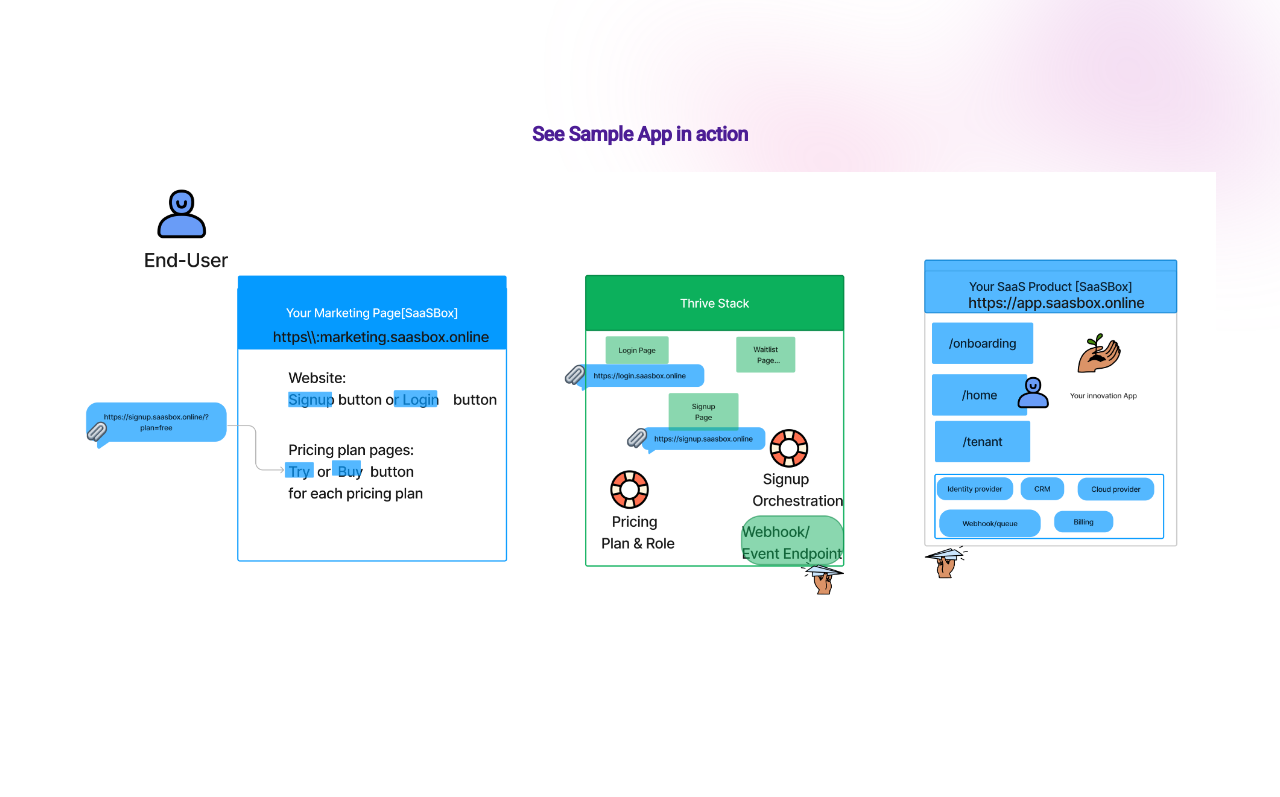
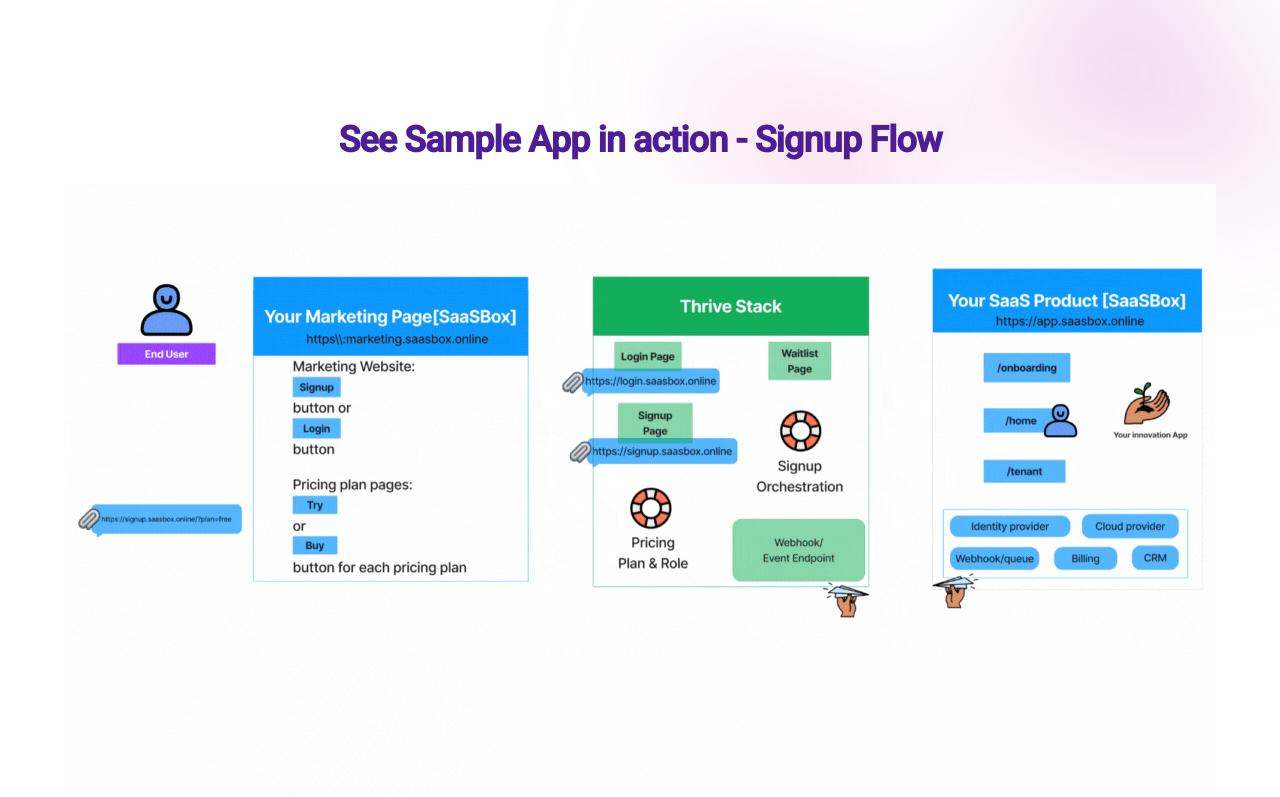
Before and after one commit to Thrivestack-public/sample-app-marketing-page, a React (Create React App) app: page / in a window 1280 px wide. Shown: the part 800-1597 px from the top of the page. Built offline with nearby package versions, Linux system fonts and the light colour scheme; a web font is replaced by a local one.

Commit message:
chore: added animated gif image

```diff
--- a/src/marketing/components/home/ImageSection.js
+++ b/src/marketing/components/home/ImageSection.js
@@ -9,12 +9,12 @@
         <div className="relative isolate px-2 lg:px-4">
           <div className="mx-auto  py-4 sm:py-6 lg:py-8">
             <div className="text-center w-full">
-              <h1 className="text-2xl font-bold tracking-tight text-violet-900 sm:text-xl">
+              <h1 className="text-4xl font-bold tracking-tight text-violet-900 sm:text-2xl">
                 {textConstants.IMAGE_SECTION_TITLE}
               </h1>
               <div className="mt-6 mx-auto max-w-6xl w-full">
                 <img
-                  src={`${process.env.PUBLIC_URL}/images/marketing/thrive-image.png`}
+                  src={`${process.env.PUBLIC_URL}/images/marketing/thrive-gif.gif`}
                   alt="thrivestack-working"
                   className="w-full"
                 />
--- a/src/textConstants.js
+++ b/src/textConstants.js
@@ -6,7 +6,7 @@
   HERO_SECTION_DESCRIPTION:
     "Imagine this page like your product's marketing page which your end users see. You typically want your end users to either Signup or Login as shown below. You enable this by simply plugging the Signup Workflow, Login Workflow using Thrivestack's Workflow builder.",
 
-  IMAGE_SECTION_TITLE: "See Sample App in action",
+  IMAGE_SECTION_TITLE: "See Sample App in action - Signup Flow",
 
   PRICING_SECTION_CHIP_TEXT: "Pricing",
   PRICING_SECTION_TITLE: "Pricing Section of SaaSBox",
```
Also changed, not shown: public/images/marketing/thrive-gif.gif (added).
